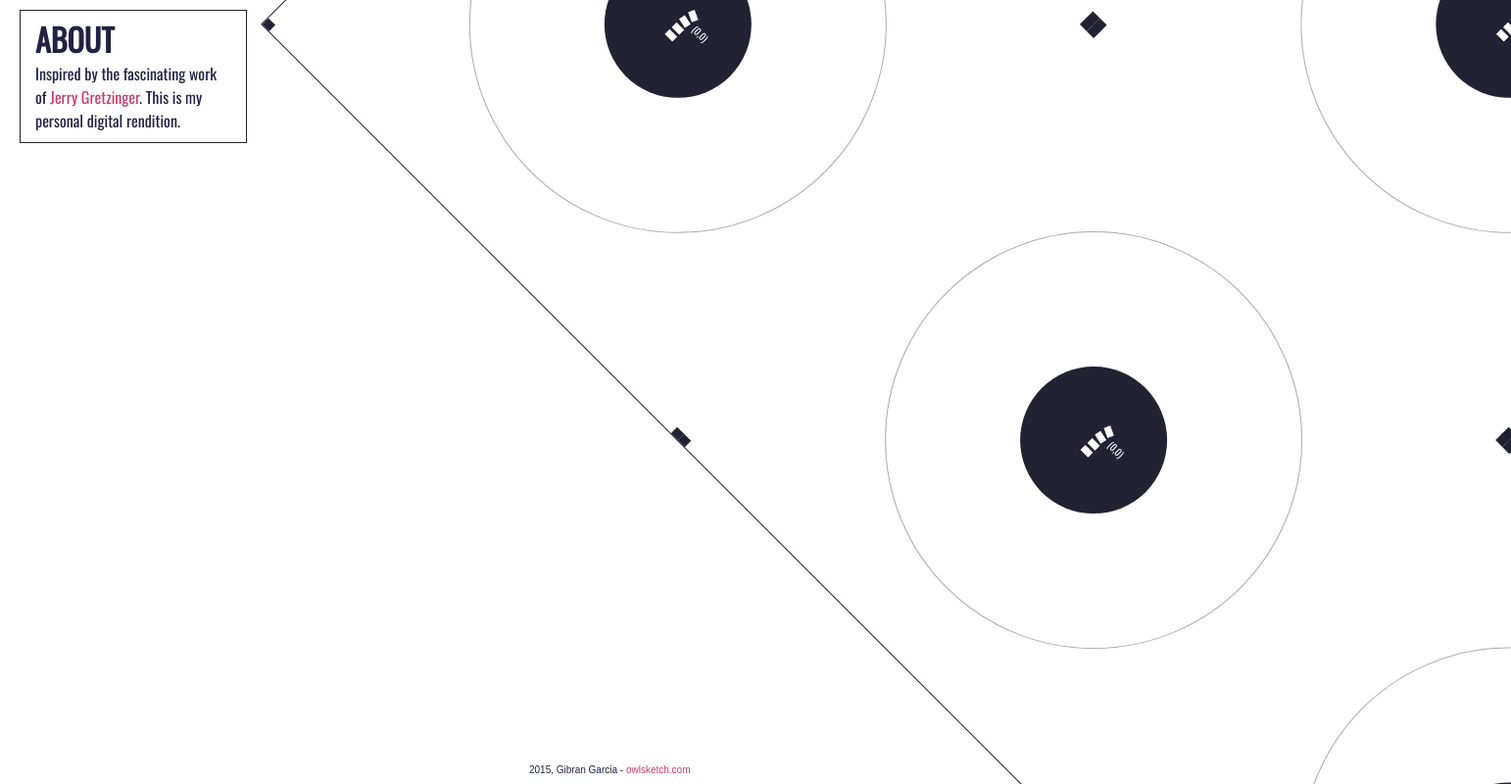
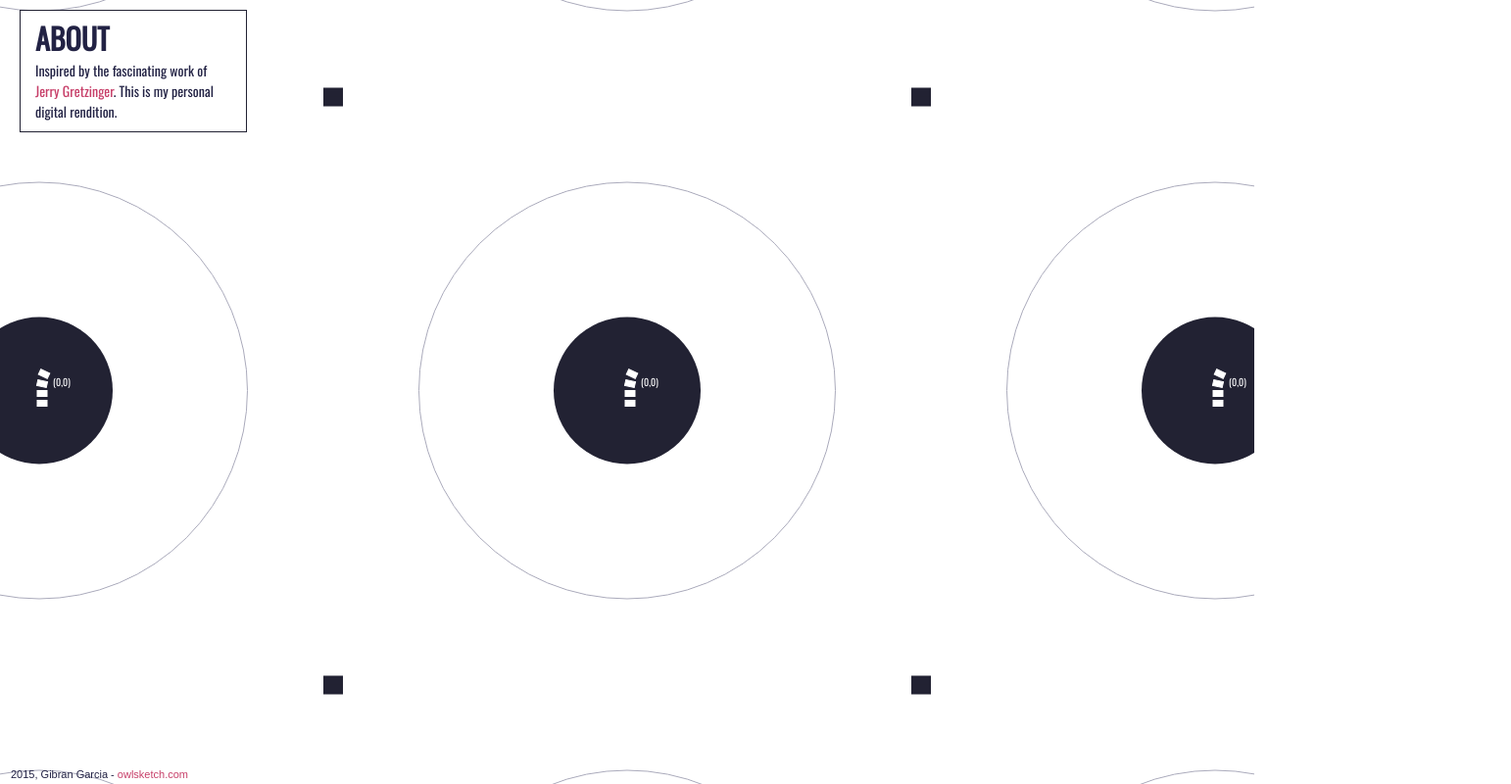
Before and after one commit to owlsketch/terra, a plain HTML site: page index.html in a window 1280 px wide. Shown: the top 800 px of the page at 98% size, 1542 px wide, since content can reach past the window. Drawn offline with nearby package versions, Linux system fonts and the light colour scheme.

Commit message:
It all needed to be acknowledged

```diff
--- a/css/style.css
+++ b/css/style.css
@@ -4,33 +4,52 @@
 
 html, body {
 	font-family: 'Oswald', sans-serif;
+	font-size: 10px;
 	color: #222244;
 	overflow: hidden;
-	padding: 0px;
+	padding: 0em;
 	height: 100%;
 }
 
+/* disables scrolling of any type */
+body {
+	position: fixed;
+	width: 100%;
+}
+
+a {
+	color: #c73f69;
+	text-decoration: none;
+}
+
 #about {
-	z-index: 1;
+	z-index: 2;
 	position: absolute;
-	width: 200px;
-	margin-left: 20px;
-	margin-top:10px;
-	padding: 5px 15px 10px 15px;
+	width: 20em;
+	margin-left: 2em;
+	margin-top:1em;
+	padding: .5em 1.5em 1em 1.5em;
 	background-color: #ffffff;
-	border: 1px solid #222233;
+	border: .1em solid #222233;
 }
+
+#about h1 {
+		font-size: 3em;
+	}
+
+#about p {
+		font-size: 1.4em;
+	}
 
 #wrapper {
 	min-height: 100%;
 	height: auto !important;
-	height: 100%;
-	margin: 0 auto -60px;
+	margin: 0 auto -6em;
 }
 
 #title {
 	margin: 0 auto;
-	width: 600px;
+	width: 60em;
 }
 
 #terra {
@@ -42,26 +61,27 @@ html, body {
 
 	overflow: auto;
 	white-space: nowrap;
-}
 
-a {
-	color: #c73f69;
-	text-decoration: none;
+	-webkit-touch-callout: none;
+	-webkit-user-select: none;
+	-khtml-user-select: none;
+	-moz-user-select: none;
+	-ms-user-select: none;
+	user-select: none;
 }
 
 #terra svg {
-	display: inline-block;
-	border: 1px solid #222233;
-	margin: 1px;
+	border: .1em solid #446;
 }
 
 footer, #push{
-	height: 40px;
+	height: 4em;
 	font-family: sans-serif;
-	font-size: 10px;
+	font-size: 1.1em;
 }
 
 footer {
-	margin: 0 auto;
-	width: 200px;
+	z-index: 1;
+	position: absolute;
+	margin-left: 1em;
 }
--- a/index.html
+++ b/index.html
@@ -11,6 +11,7 @@
 	<!--
 	<script language="javascript" type="text/javascript" src="./js/svg.min.js"></script>
 	-->
+
 </head>
 <body>
 	<div id="about">
@@ -29,7 +30,7 @@
 <div id="push"></div>
 
 <footer>
-<p>2015, Gibran Garcia - <a href="https://owlsketch.com">owlsketch.com</a></p>
+<p>2015, Gibran Garcia - <a href="http://owlsketch.com">owlsketch.com</a></p>
 </footer>
 
 <script language="javascript" type="text/javascript">
@@ -54,6 +55,34 @@
 		//sets the default values for all inherited objects
 		origin.attr({'fill': '#fff'});
 
+		//setting conditions for dragging and moving origin svg
+		//implement as follows:
+		//when mouseDown, store reference to origin in another var
+		//when mouseUp, make other var equal null instead
+		//then have a condition, where if other var equals svg
+		//do something:
+		var isactive = false;
+		origin.mousedown(function() {
+			isactive = true;
+		});
+
+		//Do dragging calculations when the mouse is moving
+		//and it has been determined that the mouse button
+		//is pressing down
+		origin.mousemove(function(e) {
+			if(isactive) {
+			//get change in x and y positioning
+			console.log(e.clientX);
+			console.log(e.clientY);
+			console.log("is moving");
+			}
+		});
+
+		origin.mouseup(function() {
+			isactive = false;
+		});
+
+
 		var mT = {}; //mapTiles
 		mT[-1] = {};
 		mT[0] = {};
@@ -72,7 +101,6 @@
 
 <script language="javascript" type="text/javascript">
 //post-rendering
-	origin.rotate(45);
 </script>
 
 </body>
--- a/mapTiles/0_0.js
+++ b/mapTiles/0_0.js
@@ -17,7 +17,9 @@ var click = function() {
 		this.fill({color: '#222233'});
 	}
 };
-mT[0][0].origin.on('click', click);
+
+mT[0][0].origin.on('mouseover', click);
+mT[0][0].origin.on('mouseout', click);
 
 mT[0][0].house = {};
 mT[0][0].house[1] = mT[0][0].rect(10,6).attr({stroke: '#fff', x: sz.widthMid-2, y: sz.heightMid });
```
